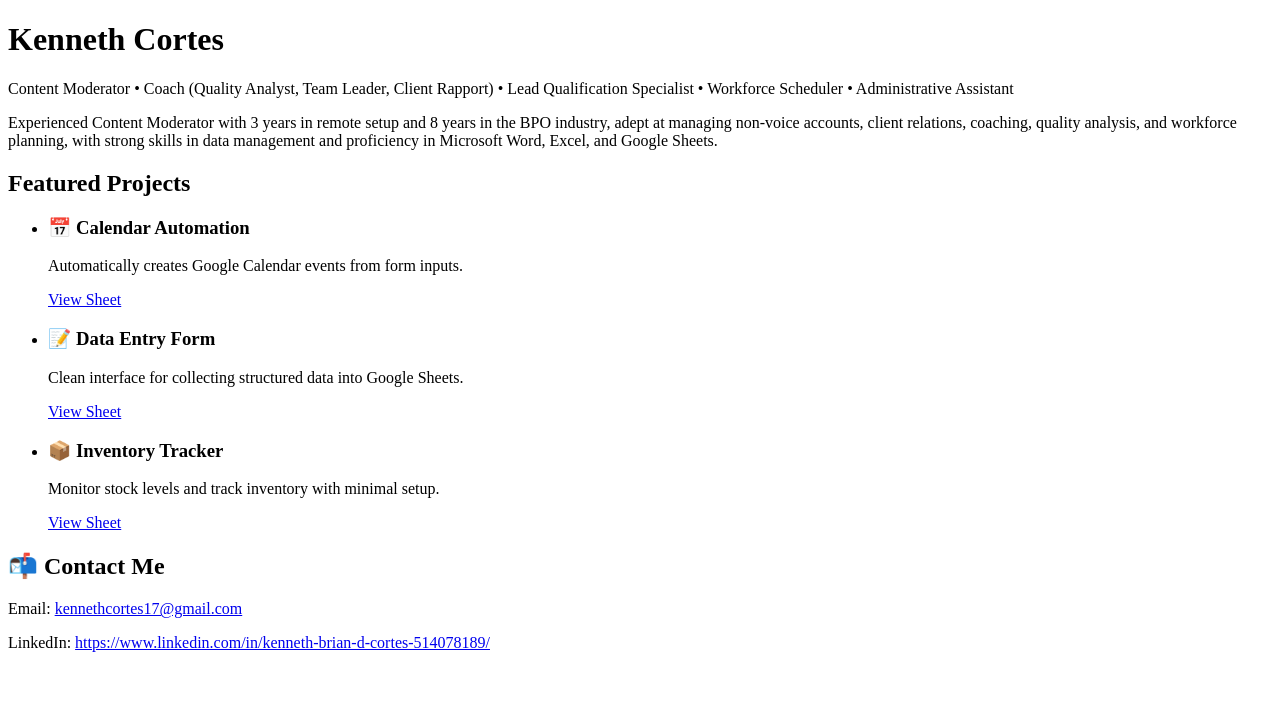
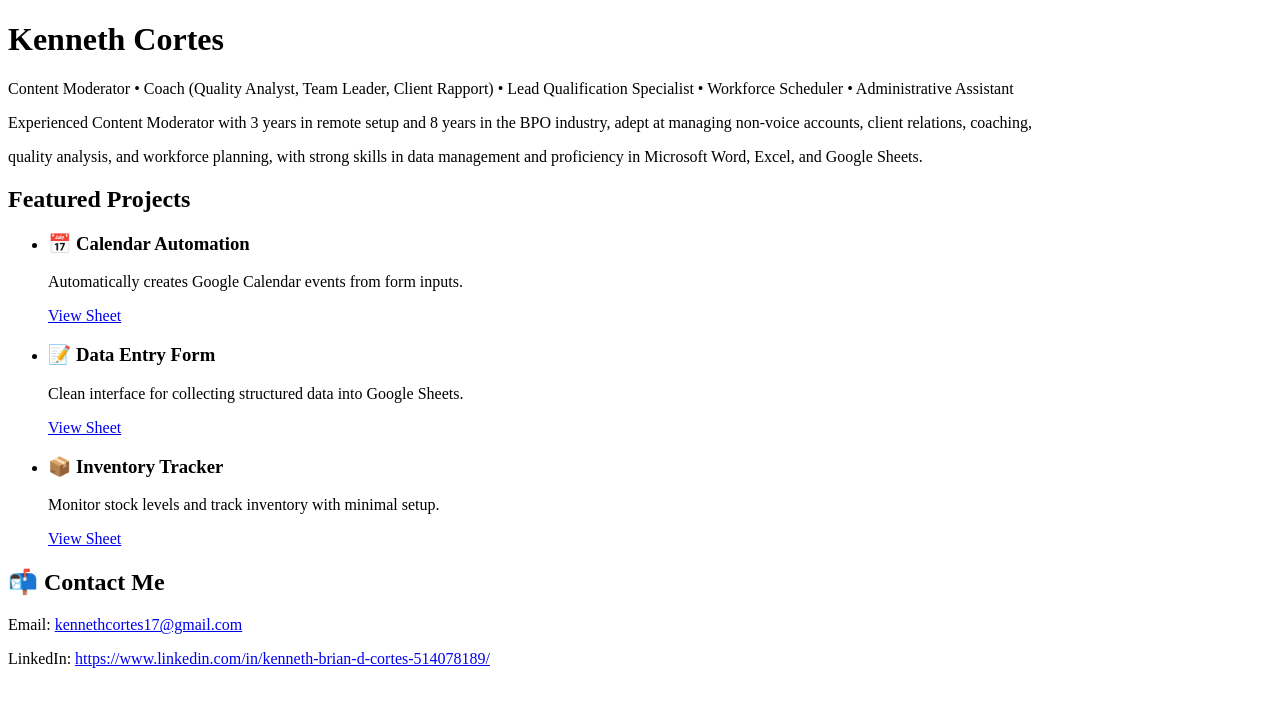
Before and after one commit to kennethcortes17/myportfolio, a React (Create React App) app: page / in a window 1280 px wide. Shown: the top 706 px of the page. Built offline with nearby package versions, Linux system fonts and the light colour scheme.

Commit message:
Update App.js

```diff
--- a/src/App.js
+++ b/src/App.js
@@ -10,7 +10,8 @@
         <header className="text-center">
           <h1 className="text-4xl font-bold text-blue-800">Kenneth Cortes</h1>
           <p className="text-lg text-gray-600">Content Moderator • Coach (Quality Analyst, Team Leader, Client Rapport) • Lead Qualification Specialist • Workforce Scheduler • Administrative Assistant</p>
-          <p className="mt-2 text-sm text-gray-500">Experienced Content Moderator with 3 years in remote setup and 8 years in the BPO industry, adept at managing non-voice accounts, client relations, coaching, quality analysis, and workforce planning, with strong skills in data management and proficiency in Microsoft Word, Excel, and Google Sheets.</p>
+          <p className="mt-2 text-sm text-gray-500">Experienced Content Moderator with 3 years in remote setup and 8 years in the BPO industry, adept at managing non-voice accounts, client relations, coaching,</p>
+          <p className="mt-3 text-sm text-gray-500">quality analysis, and workforce planning, with strong skills in data management and proficiency in Microsoft Word, Excel, and Google Sheets.</p>
         </header>
 
         {/* Projects Section */}
```
